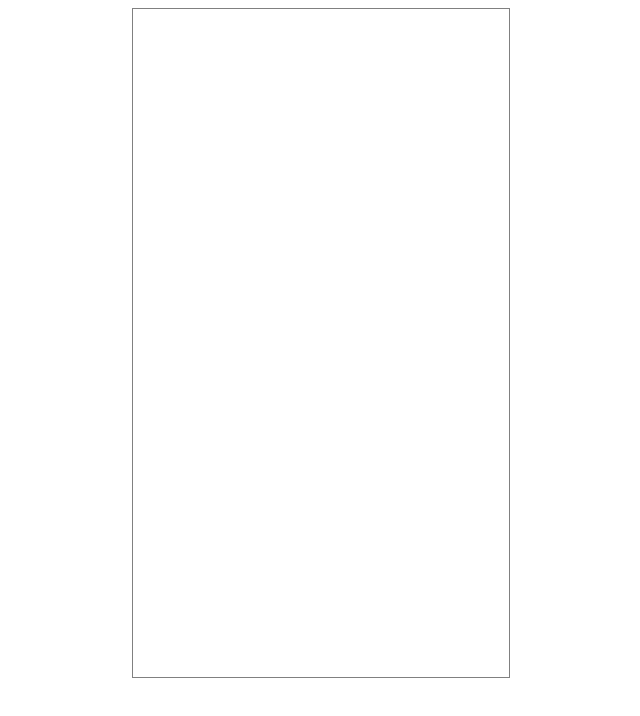
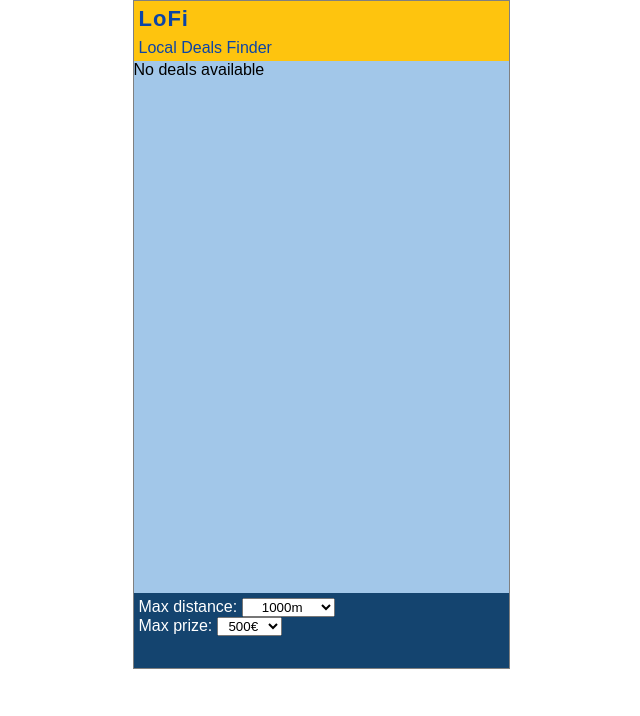
Before and after one commit to fisolima/LOFI, a plain HTML site: page web/index.html in a window 1280 px wide. Shown: the whole page, without its empty margins (319-959 px from the left). Drawn offline with Linux system fonts and the light colour scheme.

Commit message:
front-end folloup

```diff
--- /dev/null
+++ b/web/app/app.js
@@ -0,0 +1,126 @@
+"use strict";
+
+var app = (function(){
+
+    var maxDistance = 1000;
+    var availableDistances = [100, 200, 500, 1000, 1500, 2000, 0];
+
+    var maxPrize = 500;
+    var availablePrize = [10, 20, 50, 100, 250, 500, 1000, 0];
+
+    var deals = [];
+
+    var _setupOverviewSection = function(){
+        // selezione distanze
+        var distanceCombo = document.getElementById("distance");
+
+        availableDistances.forEach(function(dist, index){
+            var option = document.createElement("option");
+
+            option.setAttribute("value", dist);
+
+            if (dist === 0){
+                option.className += ' unlimited';
+                option.innerText = 'Everywhere';
+            }
+            else {
+                option.innerText = dist + 'm';
+            }
+
+            distanceCombo.appendChild(option);
+
+            if (dist === maxDistance)
+                distanceCombo.selectedIndex = index;
+        });
+
+        distanceCombo.addEventListener('change', function(){
+            if (this.selectedIndex < 0)
+                return;
+
+            maxDistance = parseInt(this.options[this.selectedIndex].value);
+
+            _updateDealList();
+        });
+
+        // selezione prezzi
+        var prizeCombo = document.getElementById("prize");
+
+        availablePrize.forEach(function(prize, index){
+            var option = document.createElement("option");
+
+            option.setAttribute("value", prize);
+
+            if (prize === 0){
+                option.className += ' unlimited';
+                option.innerText = 'I\'m rich';
+            }
+            else {
+                option.innerText = prize + '€';
+            }
+
+            prizeCombo.appendChild(option);
+
+            if (prize === maxPrize)
+                prizeCombo.selectedIndex = index;
+        });
+
+        prizeCombo.addEventListener('change', function(){
+            if (this.selectedIndex < 0)
+                return;
+
+            maxPrize = parseInt(this.options[this.selectedIndex].value);
+
+            _updateDealList();
+        });
+    };
+
+    var _startServices = function(){
+
+        console.log("Services started");
+    };
+
+    var _updateDealList = function(){
+        var availableDeals =
+            deals.filter(function(deal){
+                // scaduta
+                if (deal.expiry < new Date())
+                    return false;
+
+                // magazzino finito
+                if (deal.stock === 0)
+                    return false;
+
+                // troppo lontana
+                if (maxDistance > 0 && deal.distance < maxDistance)
+                    return false;
+
+                // troppo costosa
+                if (maxPrize > 0 && deal.prize < maxPrize)
+                    return false;
+
+                return true;
+            });
+
+        var overviewContainer = document.getElementById('overview');
+
+        while (overviewContainer.hasChildNodes())
+            overviewContainer.removeChild(overviewContainer.lastChild);
+
+        if (availableDeals.length === 0){
+            overviewContainer.innerText = 'No deals available';
+            return;
+        }
+    };
+
+    return {
+        start: function(){
+            _startServices();
+
+            _setupOverviewSection();
+
+            _updateDealList();
+
+            console.log("App started");
+        }
+    };
+}());
--- /dev/null
+++ b/web/app/models/Deal.js
@@ -0,0 +1,17 @@
+"use strict";
+
+function Deal(){
+    this.id = '';
+    this.name = '';
+    this.address = '';
+    this.category = '';
+    this.prize = 0;
+    this.distance = 0;
+    this.openHours = {
+      start: 0,
+      end: 0
+    };
+    this.estimatedDeliver = 0;
+    this.stock = 0;
+    this.expiry = new Date();
+};
--- a/web/content/style.css
+++ b/web/content/style.css
@@ -1,6 +1,83 @@
-.main{
-    width: 376px;
-    height: 668px;
+body {
+    width: 375px;
+    height: 667px;
     margin: auto;
     border: gray 1px solid;
+    font-family: open-sans,sans-serif;
 }
+
+header{
+    width: 100%;
+    height: 60px;
+    background-color: #fec40e;
+    margin-top: 0;
+    color: #0c45a7;
+}
+
+header *{
+    margin-top: 0;
+}
+
+header h1{
+    font-family: sans-serif;
+    font-size: 22px;
+    padding: 5px;
+    letter-spacing: 1px;
+}
+
+header p{
+    position: relative;
+    top: -18px;
+    font-size: 16px;
+    padding: 5px;
+}
+
+#main{
+    height: calc(100% - 135px);
+    background-color: #a2c7e9
+}
+
+#main section{
+    height: 100%;
+    overflow: auto;
+}
+
+#overview{
+    display: block;
+}
+
+#details{
+    display: none;
+}
+
+#reserve{
+    display: none;
+}
+
+footer{
+    width: 100%;
+    height: 75px;
+    background: #14446f;
+}
+
+footer label{
+    color: white;
+}
+
+footer option{
+    text-align: center;
+}
+
+footer select{
+    text-align: center;
+}
+
+footer div{
+    padding: 5px;
+}
+
+.unlimited{
+    font-weight: bold;
+    font-style: italic;
+    color: gray;
+}
--- a/web/index.html
+++ b/web/index.html
@@ -1,14 +1,39 @@
 <!DOCTYPE html>
 <html>
 <head>
-    <title>LOFI</title>
+    <title>LOFI - Local Deals Finder</title>
     <meta charset="UTF-8">
     <link href="content/style.css" rel="stylesheet" type="text/css"/>
 </head>
 
 <body>
-    <div class="main">
-
+    <header>
+        <h1>LoFi</h1>
+        <p>Local Deals Finder</p>
+    </header>
+    <div id="main">
+        <section id="overview">
+            <p>Overview</p>
+        </section>
+        <section id="details">
+            <p>Details</p>
+        </section>
+        <section id="reserve">
+            <p>Reserve</p>
+        </section>
     </div>
+    <footer>
+        <div>
+            <label>Max distance: </label><select id="distance"></select><br>
+            <label>Max prize: </label><select id="prize"></select>
+        </div>
+    </footer>
+    <script src="app/models/Deal.js" type="text/javascript"></script>
+    <script src="app/app.js" type="text/javascript"></script>
+    <script>
+        window.onload = function(){
+            app.start();
+        };
+    </script>
 </body>
 </html>
```
